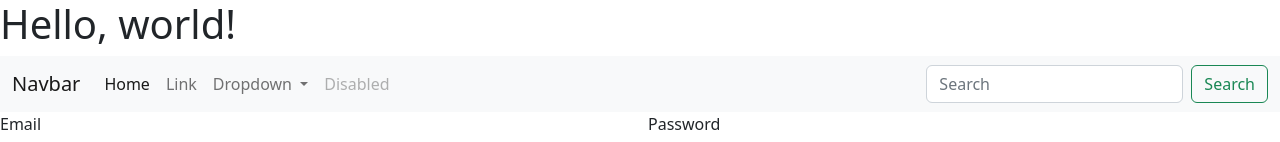
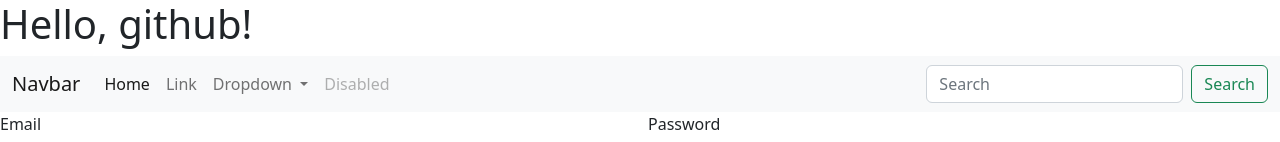
Before and after one commit to Braybat/pruebasubir, a plain HTML site: page index.html in a window 1280 px wide. Shown: the top 142 px of the page. Drawn offline with nearby package versions, Linux system fonts and the light colour scheme.

Commit message:
Update index.html
Se le agrego un h1

```diff
--- a/index.html
+++ b/index.html
@@ -7,7 +7,7 @@
     <link href="https://cdn.jsdelivr.net/npm/bootstrap@5.2.1/dist/css/bootstrap.min.css" rel="stylesheet" integrity="sha384-iYQeCzEYFbKjA/T2uDLTpkwGzCiq6soy8tYaI1GyVh/UjpbCx/TYkiZhlZB6+fzT" crossorigin="anonymous">
   </head>
   <body>
-    <h1>Hello, world!</h1>
+    <h1>Hello, github!</h1>
 
 
     <nav class="navbar navbar-expand-lg bg-light">
```
